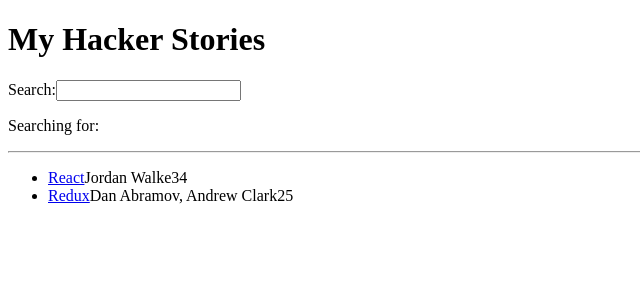
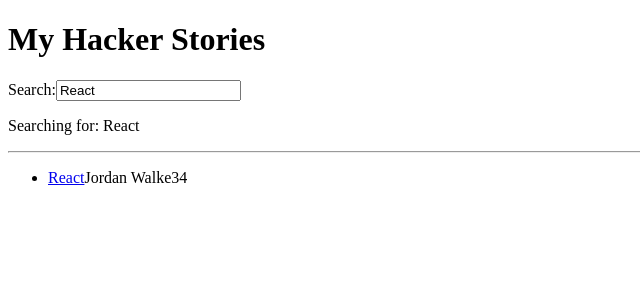
Before and after one commit to mazayastudio/react-projects, a React (Vite) app in the folder hacker-stories/: page / in a window 1280 px wide. Shown: the top 300 px of the page, without its empty margins (0-640 px from the left). Built offline with nearby package versions, Linux system fonts and the light colour scheme.

Commit message:
Persist search term in localStorage and refactor List component to destructure item properties

```diff
--- a/hacker-stories/src/App.jsx
+++ b/hacker-stories/src/App.jsx
@@ -1,3 +1,4 @@
+import { useEffect } from 'react';
 import { useState } from 'react';
 
 const App = () => {
@@ -20,10 +21,18 @@
 		},
 	];
 
-	const [searchTerm, setSearchTerm] = useState('');
+	const [searchTerm, setSearchTerm] = useState(localStorage.getItem('search') || 'React');
 
-	const handleSearch = (event) => setSearchTerm(event.target.value);
+	useEffect(() => {
+		localStorage.setItem('search', searchTerm);
+	}, [searchTerm]);
+
+	const handleSearch = (event) => {
+		setSearchTerm(event.target.value);
+	};
 	const handleChange = stories.filter((story) => story.title.toLowerCase().includes(searchTerm.toLowerCase()));
+
+
 	return (
 		<div>
 			<h1>My Hacker Stories</h1>
@@ -49,8 +58,8 @@
 
 const List = ({ list }) => (
 	<ul>
-		{list.map((item) => (
-			<Item key={item.objectID} {...item} />
+		{list.map(({ objectID, ...item }) => (
+			<Item key={objectID} {...item} />
 		))}
 	</ul>
 );
```
